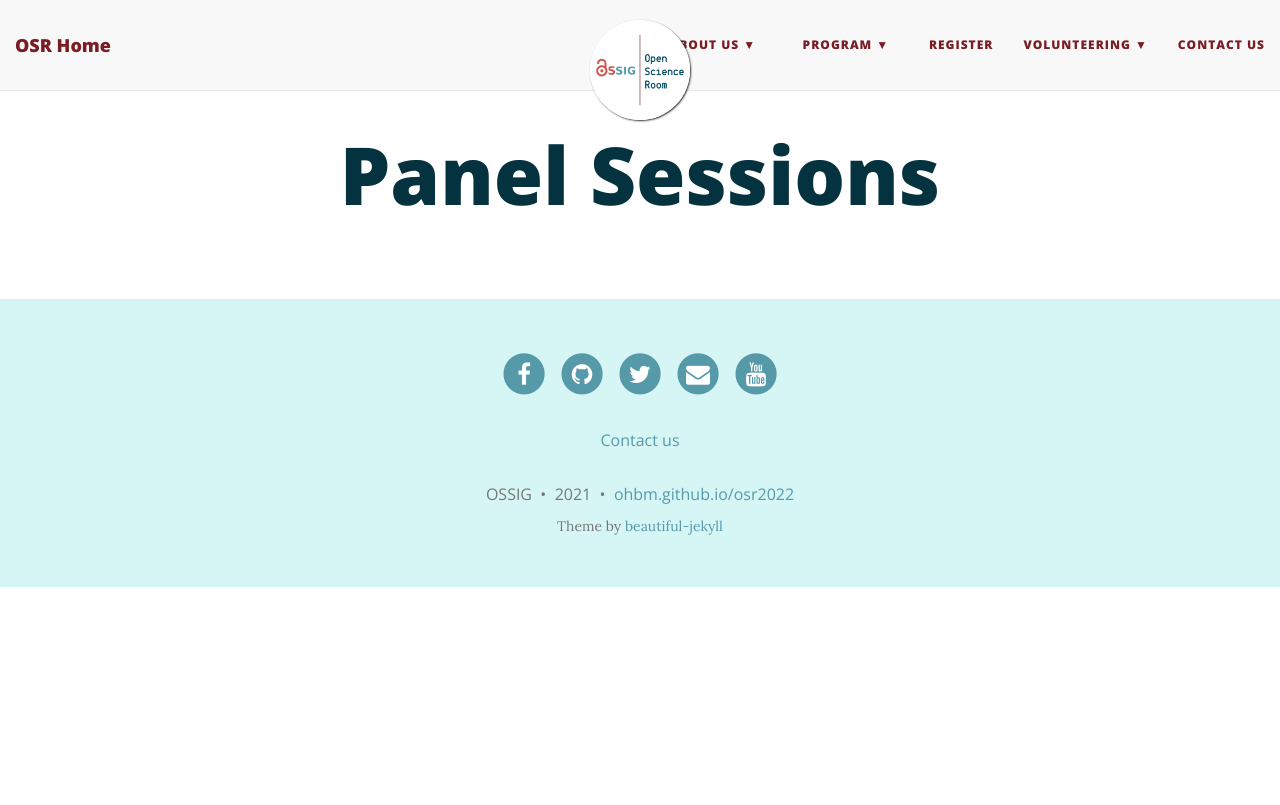
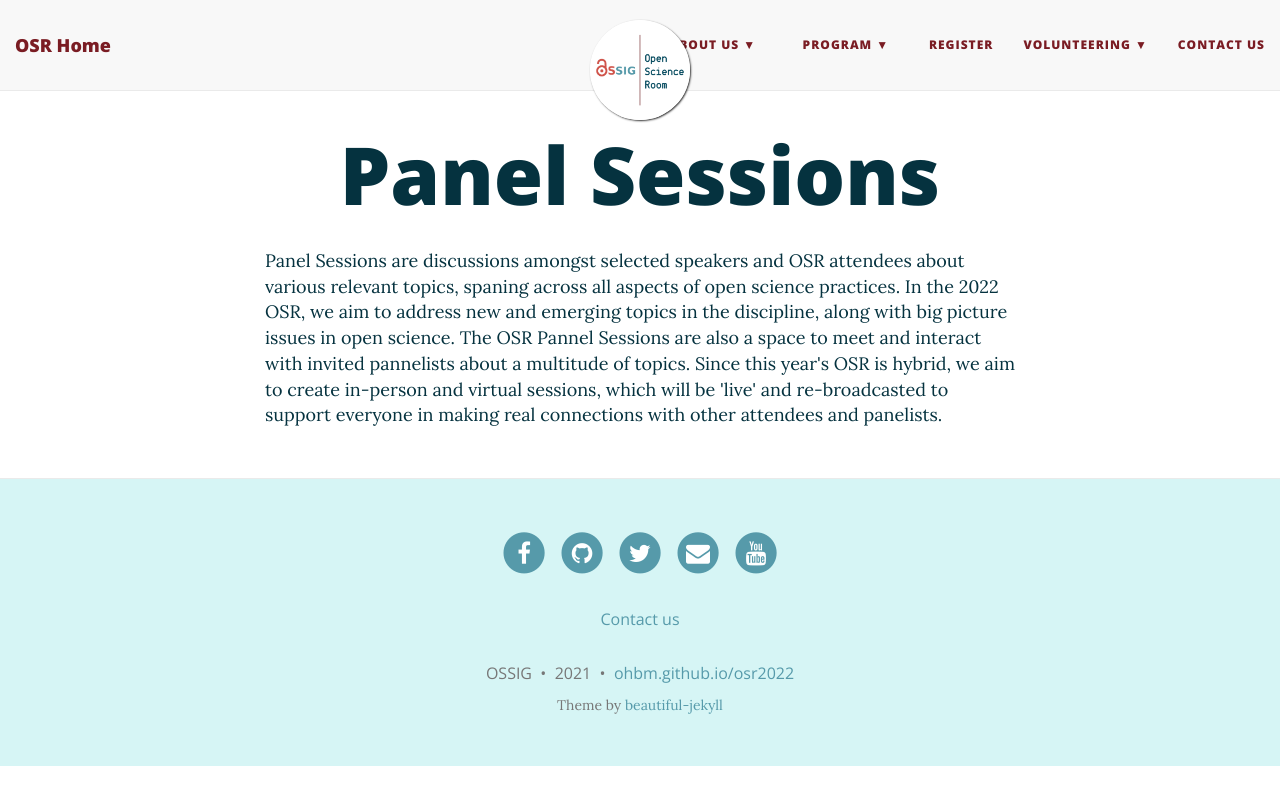
Before and after one commit to ohbm/osr2023, a Jekyll site: the page built from Panels.html, in a window 1280 px wide. Shown: the top 805 px of the page. Built offline with Jekyll 4.4.1, drawn with Linux system fonts in a browser that asks for light colours; nearby versions of some CDN libraries.

Commit message:
Update Panels.html

```diff
--- a/Panels.html
+++ b/Panels.html
@@ -3,3 +3,8 @@
 title: Panel Sessions
 permalink: /panels/
 ---
+
+Panel Sessions are discussions amongst selected speakers and OSR attendees about various relevant topics, spaning across all aspects of open science practices.
+In the 2022 OSR, we aim to address new and emerging topics in the discipline, along with big picture issues in open science. The OSR Pannel Sessions are also a space to meet
+and interact with invited pannelists about a multitude of topics. Since this year's OSR is hybrid, we aim to create in-person and virtual sessions, which will be 'live' and re-broadcasted
+to support everyone in making real connections with other attendees and panelists.
```
